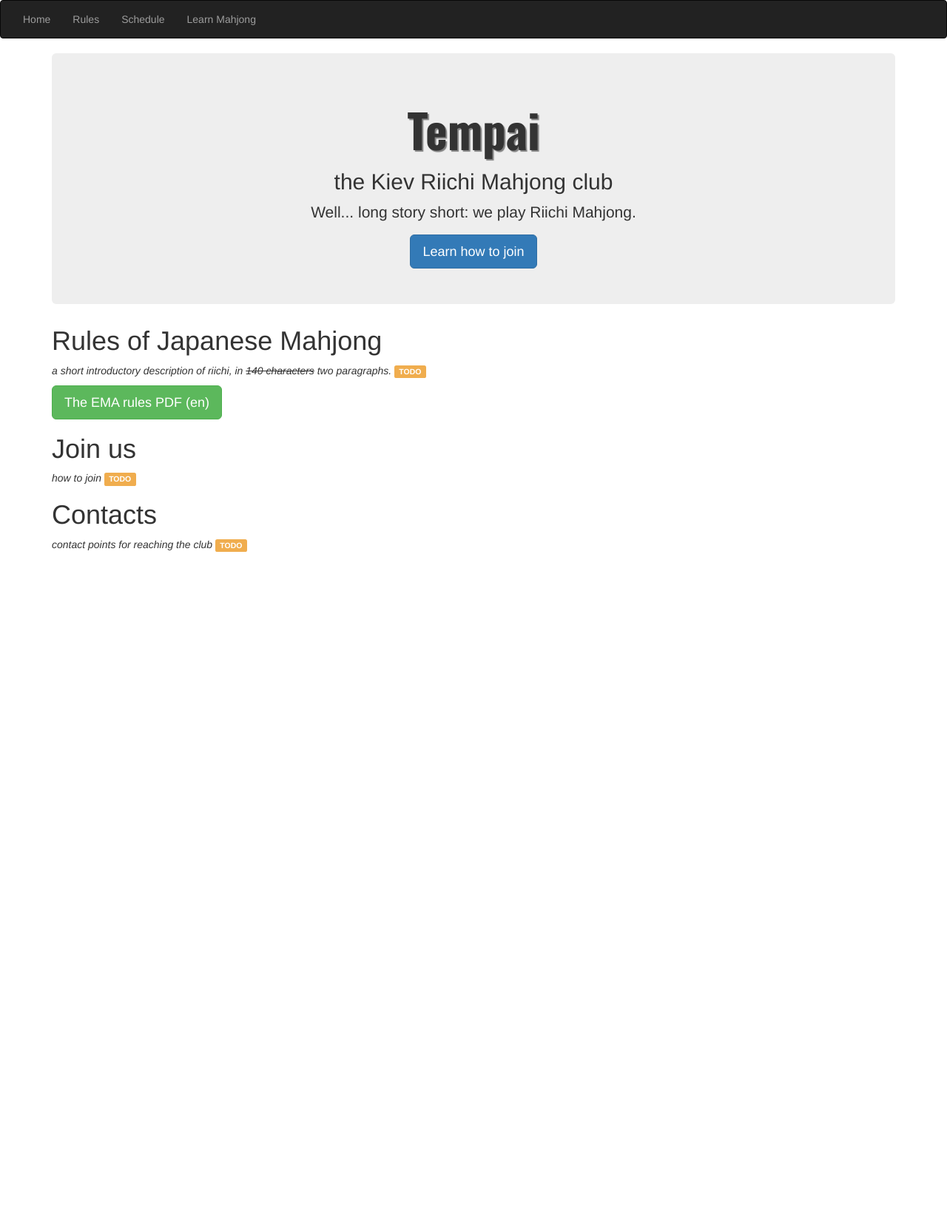
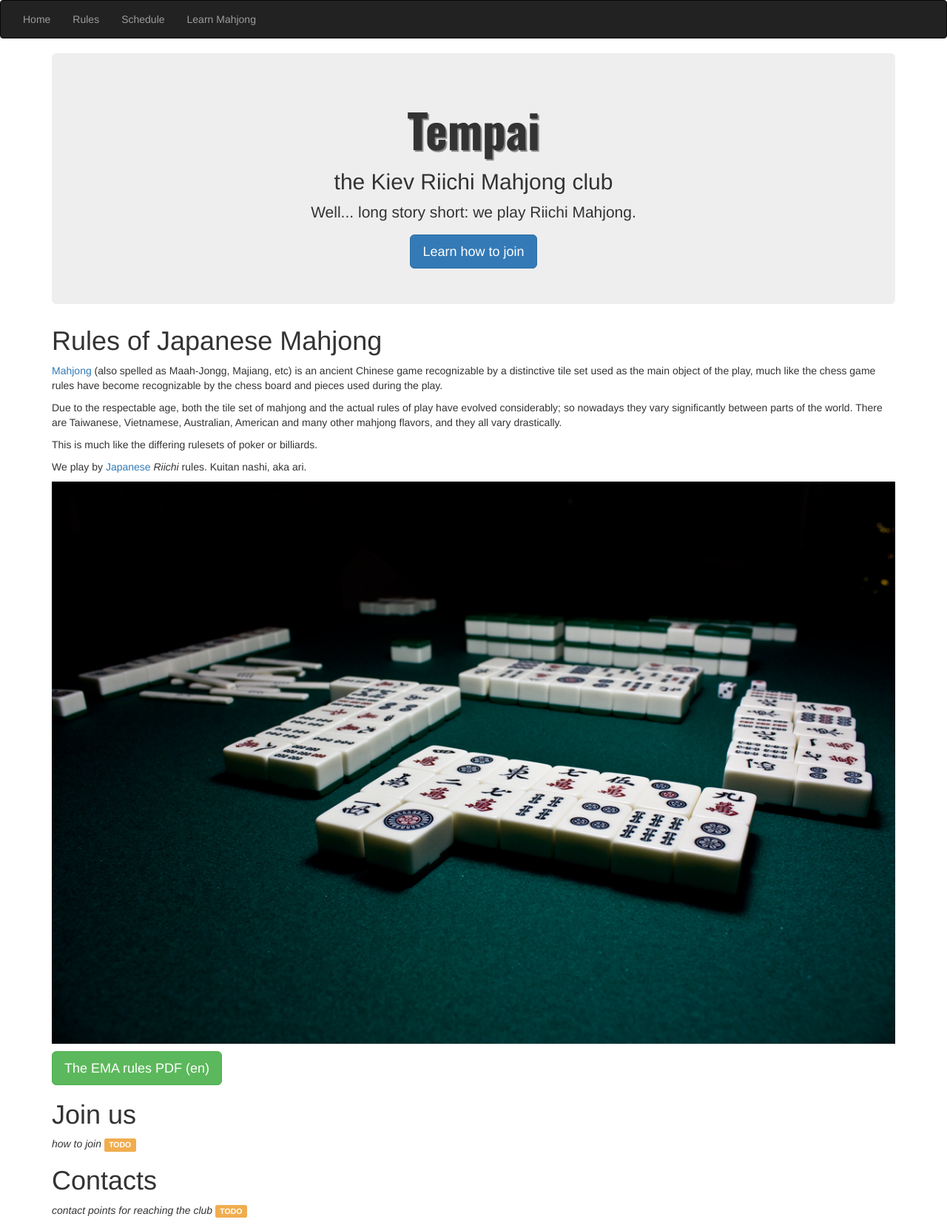
Before and after one commit to tempai-dev/tempai.kiev.ua, a Jekyll site: the page built from src/index.html, in a window 1280 px wide. Shown: the whole page at 74% size. Built offline with Jekyll 4.4.1, drawn with Linux system fonts in a browser that asks for light colours; nearby versions of some CDN libraries; comment, search, counter and statistics services are not loaded; before the commit the page ends 900 px from its top, so only the background shows below that.

Commit message:
add some introductory content

```diff
--- a/src/index.html
+++ b/src/index.html
@@ -13,11 +13,8 @@ layout: default
 </section>
 
 <section id="about-mahjong">
-  <h1>Rules of Japanese Mahjong</h1>
-  <p>
-    <em> a short introductory description of riichi, in <strike>140 characters</strike> two paragraphs.</em>
-    <span class="label label-warning">TODO</span>
-  </p>
+  {% capture rules %}{% include_relative rules.markdown %}{% endcapture %}
+  {{ rules | markdownify }}
   <a class="btn btn-lg btn-success" role="button"
      href="{{ root_url }}/docs/EMA_riichi_2012_EN.pdf">
     The EMA rules PDF (en)</a>
--- /dev/null
+++ b/src/rules.markdown
@@ -0,0 +1,14 @@
+# Rules of Japanese Mahjong #
+
+[Mahjong][] (also spelled as Maah-Jongg, Majiang, etc) is an ancient Chinese game recognizable by a distinctive tile set used as the main object of the play, much like the chess game rules have become recognizable by the chess board and pieces used during the play.
+
+Due to the respectable age, both the tile set of mahjong and the actual rules of play have evolved considerably; so nowadays they vary significantly between parts of the world. There are Taiwanese, Vietnamese, Australian, American and many other mahjong flavors, and they all vary drastically.
+
+This is much like the differing rulesets of poker or billiards.
+
+We play by [Japanese][Riichi] *Riichi* rules. Kuitan nashi, aka ari.
+
+![riichi table photo](/img/riichi-photo-1.jpg)
+
+[Mahjong]: https://en.wikipedia.org/wiki/Mahjong
+[Riichi]: https://en.wikipedia.org/wiki/Japanese_Mahjong
--- a/src/styles/main.css
+++ b/src/styles/main.css
@@ -10,3 +10,9 @@ body {
 	font-family: Oswald, serif;
 	text-shadow: 2px 2px 1px gray;
 }
+
+section img {
+	/* TODO: LESS /* inherit from img-responsive */
+	width: 100%;
+	height: auto;
+}
```
Also changed, not shown: src/img/riichi-photo-1.jpg (added).
